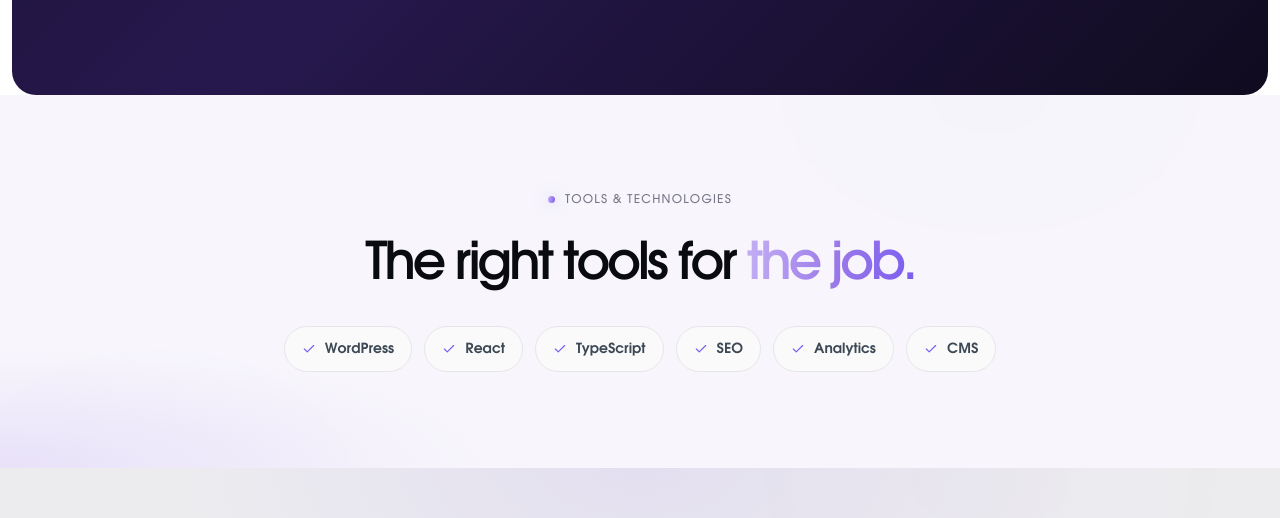
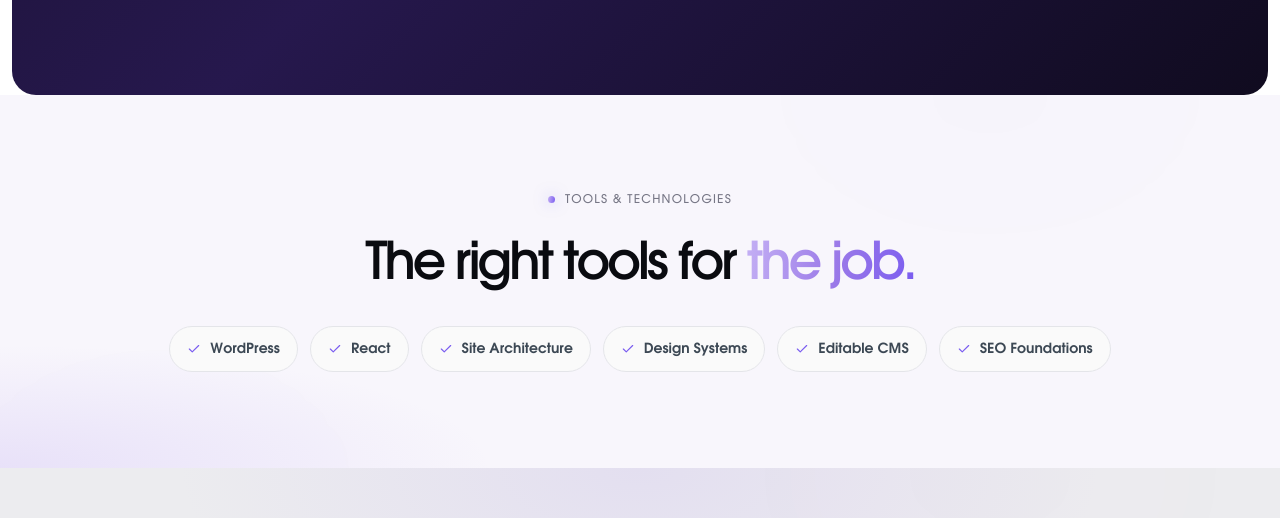
Before and after one commit to devdigtimize-developer/Digitimize-App, a React (Vite) app: page /services/ai-website-development in a window 1280 px wide. Shown: the part 2493-3011 px from the top of the page. Built offline with nearby package versions, Linux system fonts and the light colour scheme.

Commit message:
Give each service page its own tools list and remove Roadsense from trusted clients.
Co-authored-by: Cursor <cursoragent@cursor.com>

```diff
--- a/src/components/TrustedBy.tsx
+++ b/src/components/TrustedBy.tsx
@@ -11,7 +11,6 @@ const brands: TrustedBrand[] = [
   { name: 'Reception Remote', file: 'reception-remote.png' },
   { name: 'DiscoverU', file: 'discoveru.png' },
   { name: 'Dr. Rashieda Timpson', file: 'dr-rashieda-timpson.png' },
-  { name: 'Roadsense', file: 'roadsense-mark.png' },
   { name: 'Dream Esthetiques MD', file: 'dream-esthetiques.png' },
   { name: 'Chosen Family Home Care', file: 'chosen-family.png' },
   { name: 'Pinpoint Property Purchases', file: 'pinpoint.png' },
--- a/src/pages/ServiceDetailPage.tsx
+++ b/src/pages/ServiceDetailPage.tsx
@@ -93,13 +93,27 @@ const images = [
 ];
 
 const serviceDetails: Record<string, ServiceContent> = {
-  'gohighlevel-automation': { icon: Workflow, eyebrow: 'CRM & automation systems', title: 'Build a lead system that keeps moving after the first conversation.', description: 'GoHighLevel setup, automation, and integration for teams that want fewer missed follow-ups and a clearer path from lead to customer.', outcome: 'From scattered leads to one operating system for growth.', tools: ['GoHighLevel', 'Lead pipelines', 'SMS & email', 'Calendars', 'Webhooks', 'Zapier'], included: ['CRM setup and cleanup', 'Custom sales pipelines', 'Automated SMS and email follow-up', 'Funnels and landing pages', 'Calendar automation', 'Third-party integrations'] },
-  'web-development': { icon: Globe2, eyebrow: 'Web development', title: 'A website that gives your business room to grow.', description: 'Strategy, design, and development for fast, clear websites that make your value easier to understand and your next action easier to take.', outcome: 'From a digital brochure to a useful growth platform.', tools: ['WordPress', 'React', 'TypeScript', 'SEO', 'Analytics', 'CMS'], included: ['Custom responsive design', 'WordPress and React development', 'Performance optimization', 'SEO-ready structure', 'CMS and content setup', 'Launch and ongoing support'] },
-  'mobile-app-development': { icon: Smartphone, eyebrow: 'Mobile app development', title: 'Mobile products that make the next action effortless.', description: 'Focused mobile experiences designed around real user behavior, connected to the systems your business already depends on.', outcome: 'From a product idea to a useful daily habit.', tools: ['React Native', 'iOS', 'Android', 'APIs', 'Push notifications', 'Analytics'], included: ['Product discovery and UX', 'iOS and Android interfaces', 'Cross-platform app development', 'API and backend integration', 'Analytics and notifications', 'Store launch support'] },
-  'ecommerce-development': { icon: Store, eyebrow: 'Ecommerce development', title: 'Commerce experiences designed to turn browsing into buying.', description: 'We build the storefront, product journey, and operational connections that help customers buy with confidence.', outcome: 'From product catalog to a smoother path to checkout.', tools: ['Shopify', 'WooCommerce', 'Payments', 'Inventory', 'Klaviyo', 'Analytics'], included: ['Store strategy and architecture', 'Product and collection design', 'Checkout experience', 'Payment and shipping setup', 'Marketing integrations', 'Analytics and optimization'] },
-  'shopify-development': { icon: Store, eyebrow: 'Shopify development', title: 'A Shopify store ready for your next stage of growth.', description: 'A flexible Shopify experience shaped around your products, customers, and operations, with room to keep improving.', outcome: 'From a theme to a store your team can own.', tools: ['Shopify', 'Liquid', 'Shopify Plus', 'Klaviyo', 'Gorgias', 'Recharge'], included: ['Shopify theme customization', 'Custom sections and templates', 'Product page optimization', 'App and fulfillment integrations', 'Speed and conversion improvements', 'Shopify handoff and support'] },
-  'custom-software': { icon: Code2, eyebrow: 'Custom software', title: 'Tools and workflows built for the work nobody else sees.', description: 'Practical internal software, dashboards, and integrations that make complex operations easier to understand and run.', outcome: 'From manual work to a system your team can trust.', tools: ['React', 'Node.js', 'Python', 'Postgres', 'APIs', 'Cloud'], included: ['Workflow and technical audit', 'Internal dashboards', 'API and database integrations', 'Role-based access', 'Automation and reporting', 'Cloud deployment'] },
+  'gohighlevel-automation': { icon: Workflow, eyebrow: 'CRM & automation systems', title: 'Build a lead system that keeps moving after the first conversation.', description: 'GoHighLevel setup, automation, and integration for teams that want fewer missed follow-ups and a clearer path from lead to customer.', outcome: 'From scattered leads to one operating system for growth.', tools: ['GHL Workflows', 'Pipeline Stages', 'Conversation AI', 'Capture Funnels', 'Booking & Reminders', 'Webhook Bridges'], included: ['CRM setup and cleanup', 'Custom sales pipelines', 'Automated SMS and email follow-up', 'Funnels and landing pages', 'Calendar automation', 'Third-party integrations'] },
+  'web-development': { icon: Globe2, eyebrow: 'Web development', title: 'A website that gives your business room to grow.', description: 'Strategy, design, and development for fast, clear websites that make your value easier to understand and your next action easier to take.', outcome: 'From a digital brochure to a useful growth platform.', tools: ['WordPress', 'React', 'Site Architecture', 'Design Systems', 'Editable CMS', 'SEO Foundations'], included: ['Custom responsive design', 'WordPress and React development', 'Performance optimization', 'SEO-ready structure', 'CMS and content setup', 'Launch and ongoing support'] },
+  'mobile-app-development': { icon: Smartphone, eyebrow: 'Mobile app development', title: 'Mobile products that make the next action effortless.', description: 'Focused mobile experiences designed around real user behavior, connected to the systems your business already depends on.', outcome: 'From a product idea to a useful daily habit.', tools: ['React Native', 'iOS & Android', 'User Flows', 'Prototyping', 'Push Notifications', 'App Store Launch'], included: ['Product discovery and UX', 'iOS and Android interfaces', 'Cross-platform app development', 'API and backend integration', 'Analytics and notifications', 'Store launch support'] },
+  'ecommerce-development': { icon: Store, eyebrow: 'Ecommerce development', title: 'Commerce experiences designed to turn browsing into buying.', description: 'We build the storefront, product journey, and operational connections that help customers buy with confidence.', outcome: 'From product catalog to a smoother path to checkout.', tools: ['Catalog Structure', 'Search & Filters', 'Checkout Flow', 'Payments & Shipping', 'Inventory Sync', 'Sales Analytics'], included: ['Store strategy and architecture', 'Product and collection design', 'Checkout experience', 'Payment and shipping setup', 'Marketing integrations', 'Analytics and optimization'] },
+  'shopify-development': { icon: Store, eyebrow: 'Shopify development', title: 'A Shopify store ready for your next stage of growth.', description: 'A flexible Shopify experience shaped around your products, customers, and operations, with room to keep improving.', outcome: 'From a theme to a store your team can own.', tools: ['Shopify Themes', 'Liquid Sections', 'Product Templates', 'Klaviyo Flows', 'Subscription Apps', 'Speed Optimization'], included: ['Shopify theme customization', 'Custom sections and templates', 'Product page optimization', 'App and fulfillment integrations', 'Speed and conversion improvements', 'Shopify handoff and support'] },
+  'custom-software': { icon: Code2, eyebrow: 'Custom software', title: 'Tools and workflows built for the work nobody else sees.', description: 'Practical internal software, dashboards, and integrations that make complex operations easier to understand and run.', outcome: 'From manual work to a system your team can trust.', tools: ['Workflow Mapping', 'Internal Dashboards', 'System Connections', 'Database Design', 'Role-Based Access', 'Cloud Deployment'], included: ['Workflow and technical audit', 'Internal dashboards', 'API and database integrations', 'Role-based access', 'Automation and reporting', 'Cloud deployment'] },
 };
+
+function ServiceTools({ tools }: { tools: string[] }) {
+  return (
+    <section className="section service-tools-section">
+      <div className="container service-tools-inner">
+        <SectionLabel>Tools & technologies</SectionLabel>
+        <h2>The right tools for <span>the job.</span></h2>
+        <div className="service-tools-list">
+          {tools.map((tool) => <span key={tool}><Check size={14} />{tool}</span>)}
+        </div>
+      </div>
+    </section>
+  );
+}
 
 export default function ServiceDetailPage() {
   const { serviceSlug } = useParams<{ serviceSlug: string }>();
@@ -145,7 +159,7 @@ export default function ServiceDetailPage() {
             </div>
           </div>
         </section>
-        <section className="section service-tools-section"><div className="container service-tools-inner"><SectionLabel>Tools & technologies</SectionLabel><h2>The right tools for <span>the job.</span></h2><div className="service-tools-list">{service.tools.map((tool) => <span key={tool}><Check size={14} />{tool}</span>)}</div></div></section>
+        <ServiceTools tools={service.tools} />
         <section className="section service-cards-section"><div className="container"><div className="section-head"><div><SectionLabel>What good looks like</SectionLabel><h2>Designed for <span>real use.</span></h2></div><p>Every engagement is shaped around the people who use the system and the outcome the business needs.</p></div><div className="service-image-grid">{service.included.slice(0, 3).map((item, index) => <article className="service-image-card" key={item} style={{ backgroundImage: `linear-gradient(180deg, rgba(8,24,35,.02) 28%, rgba(8,24,35,.88) 100%), url(${images[index]})` }}><div><h3>{item}</h3><p>Built around the details that make the experience clearer, faster, and easier to use.</p></div></article>)}</div></div></section>
         <section className="section service-included-section"><div className="container service-detail-layout"><div><SectionLabel>Included</SectionLabel><h2>A clear scope with <span>room to grow.</span></h2></div><div className="service-detail-checklist">{service.included.map((item) => <div className="service-detail-check" key={item}><span><Check size={16} /></span><p>{item}</p></div>)}</div></div></section>
         <CTASection />
@@ -180,7 +194,7 @@ export default function ServiceDetailPage() {
             </div>
           </div>
         </section>
-        <section className="section service-tools-section"><div className="container service-tools-inner"><SectionLabel>Tools & technologies</SectionLabel><h2>The right tools for <span>the job.</span></h2><div className="service-tools-list">{service.tools.map((tool) => <span key={tool}><Check size={14} />{tool}</span>)}</div></div></section>
+        <ServiceTools tools={service.tools} />
         <section className="section service-cards-section"><div className="container"><div className="section-head"><div><SectionLabel>What good looks like</SectionLabel><h2>Designed for <span>real use.</span></h2></div><p>Every engagement is shaped around the people who use the system and the outcome the business needs.</p></div><div className="service-image-grid">{service.included.slice(0, 3).map((item, index) => <article className="service-image-card" key={item} style={{ backgroundImage: `linear-gradient(180deg, rgba(8,24,35,.02) 28%, rgba(8,24,35,.88) 100%), url(${images[index]})` }}><div><h3>{item}</h3><p>Built around the details that make the experience clearer, faster, and easier to use.</p></div></article>)}</div></div></section>
         <section className="section service-included-section"><div className="container service-detail-layout"><div><SectionLabel>Included</SectionLabel><h2>A clear scope with <span>room to grow.</span></h2></div><div className="service-detail-checklist">{service.included.map((item) => <div className="service-detail-check" key={item}><span><Check size={16} /></span><p>{item}</p></div>)}</div></div></section>
         <CTASection />
@@ -210,7 +224,7 @@ export default function ServiceDetailPage() {
             </div>
           </div>
         </section>
-        <section className="section service-tools-section"><div className="container service-tools-inner"><SectionLabel>Tools & technologies</SectionLabel><h2>The right tools for <span>the job.</span></h2><div className="service-tools-list">{service.tools.map((tool) => <span key={tool}><Check size={14} />{tool}</span>)}</div></div></section>
+        <ServiceTools tools={service.tools} />
         <section className="section service-cards-section"><div className="container"><div className="section-head"><div><SectionLabel>What good looks like</SectionLabel><h2>Designed for <span>real use.</span></h2></div><p>Every engagement is shaped around the people who use the system and the outcome the business needs.</p></div><div className="service-image-grid">{service.included.slice(0, 3).map((item, index) => <article className="service-image-card" key={item} style={{ backgroundImage: `linear-gradient(180deg, rgba(8,24,35,.02) 28%, rgba(8,24,35,.88) 100%), url(${images[index]})` }}><div><h3>{item}</h3><p>Built around the details that make the experience clearer, faster, and easier to use.</p></div></article>)}</div></div></section>
         <section className="section service-included-section"><div className="container service-detail-layout"><div><SectionLabel>Included</SectionLabel><h2>A clear scope with <span>room to grow.</span></h2></div><div className="service-detail-checklist">{service.included.map((item) => <div className="service-detail-check" key={item}><span><Check size={16} /></span><p>{item}</p></div>)}</div></div></section>
         <CTASection />
@@ -232,7 +246,7 @@ export default function ServiceDetailPage() {
 
       <section className="section service-process-section webdev-process"><div className="container"><SectionLabel>Process</SectionLabel><h2>How we deliver <span>the work.</span></h2><div className="service-process-grid">{steps.map(([title, text], index) => <article className="service-process-card" key={title}><span>0{index + 1}</span><h3>{title}</h3><p>{text}</p></article>)}</div></div></section>
 
-      <section className="section service-tools-section"><div className="container service-tools-inner"><SectionLabel>Tools & technologies</SectionLabel><h2>The right tools for <span>the job.</span></h2><div className="service-tools-list">{service.tools.map((tool) => <span key={tool}><Check size={14} />{tool}</span>)}</div></div></section>
+      <ServiceTools tools={service.tools} />
 
       <section className="section service-cards-section"><div className="container"><div className="section-head"><div><SectionLabel>What good looks like</SectionLabel><h2>Designed for <span>real use.</span></h2></div><p>Every engagement is shaped around the people who use the system and the outcome the business needs.</p></div><div className="service-image-grid">{service.included.slice(0, 3).map((item, index) => <article className="service-image-card" key={item} style={{ backgroundImage: `linear-gradient(180deg, rgba(8,24,35,.02) 28%, rgba(8,24,35,.88) 100%), url(${images[index]})` }}><div><h3>{item}</h3><p>Built around the details that make the experience clearer, faster, and easier to use.</p></div></article>)}</div></div></section>
 
```
